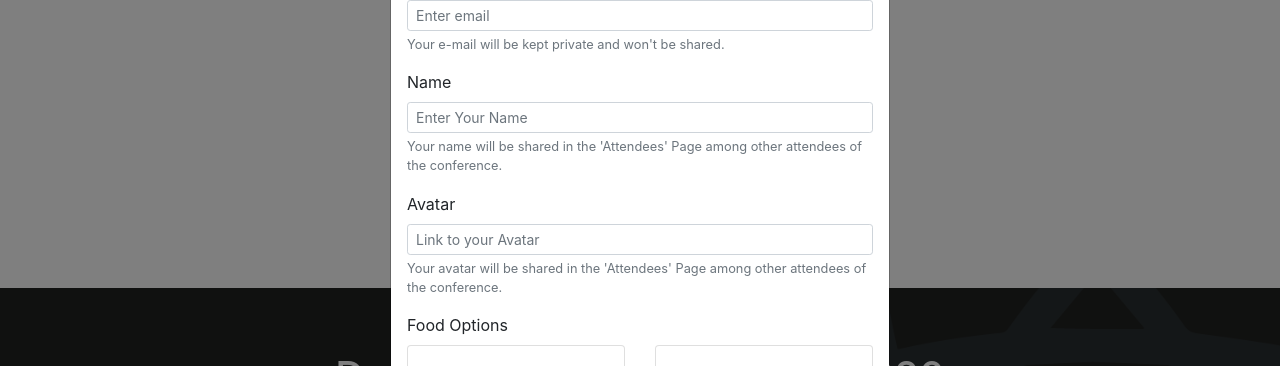
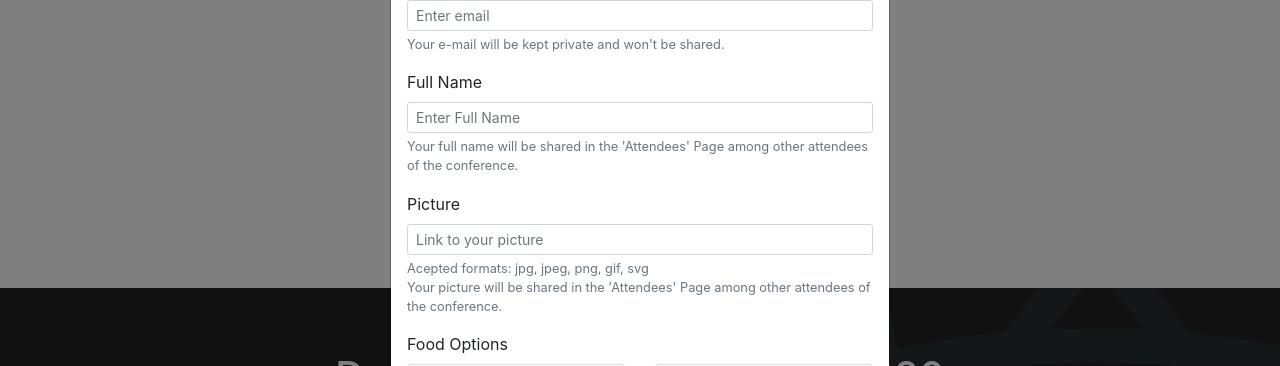
Before and after one commit to salimdellali/dummy-react-conf-website, a React (Create React App) app: page /attendees in a window 1280 px wide. Both pictures are taken after a click on the button "Register". Shown: the part 472-838 px from the top of the page. Built offline with nearby package versions, Linux system fonts and the light colour scheme; no server answers.

Commit message:
finished new attendee registration form

```diff
--- a/package.json
+++ b/package.json
@@ -6,6 +6,7 @@
     "@testing-library/jest-dom": "^4.2.4",
     "@testing-library/react": "^9.5.0",
     "@testing-library/user-event": "^7.2.1",
+    "axios": "^0.21.1",
     "bootstrap": "^4.5.2",
     "formik": "^2.2.6",
     "react": "^16.13.1",
@@ -13,7 +14,8 @@
     "react-dom": "^16.13.1",
     "react-icons": "^3.11.0",
     "react-router-dom": "^5.2.0",
-    "react-scripts": "3.4.3"
+    "react-scripts": "3.4.3",
+    "yup": "^0.32.9"
   },
   "scripts": {
     "start": "react-scripts start",
--- a/src/components/EmailRegister.js
+++ b/src/components/EmailRegister.js
@@ -1,22 +1,48 @@
 import React, { useState } from 'react';
-import { Form, Col, Button, Row, Modal, Card } from 'react-bootstrap';
+import { Formik } from 'formik';
+import * as Yup from 'yup';
+import axios from 'axios';
+import {
+	Form,
+	Col,
+	Button,
+	Row,
+	Modal,
+	Card,
+	Spinner,
+	Alert,
+} from 'react-bootstrap';
+import { GoLinkExternal } from 'react-icons/go';
 import classes from '../Classes.module.css';
 
 export const EmailRegister = ({ alignment }) => {
+	const [email, setEmail] = useState('');
+
 	// state related to the modal
-	const [show, setShow] = useState(false);
-	const handleClose = () => setShow(false);
-	const handleShow = () => setShow(true);
+	const [showModal, setShowModal] = useState(false);
+	const handleClose = () => setShowModal(false);
+	const handleShow = () => setShowModal(true);
 
-	// state related to the form
-	const [email, setEmail] = useState('');
-	const [name, setName] = useState('');
-	const [avatarLink, setAvatarLink] = useState('');
-	const [breakfast, setBreakfast] = useState('Classic');
-	const [snacks, setSnacks] = useState('Healthy');
-	const [lunch, setLunch] = useState('Healthy');
-	const [dinner, setDinner] = useState('Healthy');
-	const [codeOfConductCompliance, setCodeOfConductCompliance] = useState(false);
+	// state related to AlertRegister
+	const [showAlert, setShowAlert] = useState(false);
+	const [alertRegister, setAlertRegister] = useState({
+		variant: '',
+		heading: '',
+		body: '',
+	});
+
+	const validationSchema = Yup.object().shape({
+		email: Yup.string()
+			.email('Must be a valid email address')
+			.required('Email is required'),
+		fullName: Yup.string().required('Full name is required'),
+		picture: Yup.string()
+			.matches(
+				/(https?:\/\/.*\.(?:png|jpg|jpeg|gif|svg))/i,
+				'Enter correct image URL'
+			)
+			.required('URL required'),
+	});
 
 	return (
 		<>
@@ -37,8 +63,73 @@ export const EmailRegister = ({ alignment }) => {
 				</Button>
 			</Form>
 
+			<Formik
+				enableReinitialize
+				initialValues={{
+					email: email,
+					fullName: '',
+					picture: '',
+					breakfast: 'No Preference',
+					snacks: 'No Preference',
+					lunch: 'No Preference',
+					dinner: 'No Preference',
+				}}
+				validationSchema={validationSchema}
+				onSubmit={(values, { setSubmitting, resetForm }) => {
+					// Constructing the attendee object
+					const newAttendee = {
+						email: values.email,
+						fullName: values.fullName,
+						picture: values.picture,
+						foodOptions: {
+							breakfast: values.breakfast,
+							snacks: values.snacks,
+							lunch: values.lunch,
+							dinner: values.dinner,
+						},
+					};
+
+					setSubmitting(true);
+
+					axios
+						.post(
+							'https://dummy-react-conf-backend.herokuapp.com/api/attendees',
+							newAttendee
+						)
+						.then((res) => {
+							// Succesfully added new attendee
+							setShowAlert(true);
+							setAlertRegister({
+								variant: 'success',
+								heading: `Attendee ${res.data.fullName} Added Successfully!`,
+								// body:'You can view you name among the other attendees in the Attendees Page, or you can submit a new registration.',
+							});
+							resetForm();
+							setEmail('');
+							setSubmitting(false);
+						})
+						.catch((err) => {
+							setShowAlert(true);
+							setAlertRegister({
+								variant: 'danger',
+								heading: `Something went wrong!`,
+								body: `${err.response.data}`,
+							});
+							setSubmitting(false);
+						});
+				}}
+			>
+				{({
+					values,
+					errors,
+					touched,
+					handleChange,
+					handleBlur,
+					handleSubmit,
+					isSubmitting,
+				}) => (
 					<Modal
-				show={show}
+						show={showModal}
 						onHide={handleClose}
 						aria-labelledby="contained-modal-title-vcenter"
 						centered
@@ -46,49 +137,72 @@ export const EmailRegister = ({ alignment }) => {
 						<Modal.Header closeButton>
 							<Modal.Title>Few More Information</Modal.Title>
 						</Modal.Header>
+						<Form noValidate onSubmit={handleSubmit}>
 							<Modal.Body>
 								<Form.Group controlId="formBasicEmail">
 									<Form.Label>Email address</Form.Label>
 									<Form.Control
 										size="sm"
-							type="email"
+										type="text"
+										name="email"
 										placeholder="Enter email"
-							name="email"
-							value={email}
-							onChange={(e) => setEmail(e.target.value)}
+										onChange={handleChange}
+										onBlur={handleBlur}
+										value={values.email}
+										isValid={touched.email && !errors.email}
+										isInvalid={!!errors.email}
 									/>
-						<Form.Text className="text-muted">
+									<Form.Control.Feedback type="invalid">
+										{errors.email}
+									</Form.Control.Feedback>
+									<Form.Text muted>
 										Your e-mail will be kept private and won't be shared.
 									</Form.Text>
 								</Form.Group>
 
 								<Form.Group controlId="formBasicName">
-						<Form.Label>Name</Form.Label>
+									<Form.Label>Full Name</Form.Label>
 									<Form.Control
 										size="sm"
-							placeholder="Enter Your Name"
-							name="name"
-							value={name}
-							onChange={(e) => setName(e.target.value)}
+										type="text"
+										name="fullName"
+										placeholder="Enter Full Name"
+										onChange={handleChange}
+										onBlur={handleBlur}
+										value={values.fullName}
+										isValid={touched.fullName && !errors.fullName}
+										isInvalid={!!errors.fullName}
 									/>
-						<Form.Text className="text-muted">
-							Your name will be shared in the 'Attendees' Page among other
-							attendees of the conference.
+									<Form.Control.Feedback type="invalid">
+										{errors.fullName}
+									</Form.Control.Feedback>
+									<Form.Text muted>
+										Your full name will be shared in the 'Attendees' Page among
+										other attendees of the conference.
 									</Form.Text>
 								</Form.Group>
 
 								<Form.Group controlId="formBasicAvatar">
-						<Form.Label>Avatar</Form.Label>
+									<Form.Label>Picture</Form.Label>
 									<Form.Control
 										size="sm"
-							placeholder="Link to your Avatar"
-							name="avatarLink"
-							value={avatarLink}
-							onChange={(e) => setAvatarLink(e.target.value)}
+										type="text"
+										name="picture"
+										placeholder="Link to your picture"
+										onChange={handleChange}
+										onBlur={handleBlur}
+										value={values.picture}
+										isValid={touched.picture && !errors.picture}
+										isInvalid={!!errors.picture}
 									/>
-						<Form.Text className="text-muted">
-							Your avatar will be shared in the 'Attendees' Page among other
-							attendees of the conference.
+									<Form.Control.Feedback type="invalid">
+										{errors.picture}
+									</Form.Control.Feedback>
+									<Form.Text muted>
+										Acepted formats: jpg, jpeg, png, gif, svg
+										<br />
+										Your picture will be shared in the 'Attendees' Page among
+										other attendees of the conference.
 									</Form.Text>
 								</Form.Group>
 
@@ -103,31 +217,32 @@ export const EmailRegister = ({ alignment }) => {
 														custom
 														type="radio"
 														label="Classic"
-											name="formRadiosBreakfast"
+														name="breakfast"
 														id="formRadiosBreakfastClassic"
 														value="Classic"
-											checked={breakfast === 'Classic'}
-											onChange={() => setBreakfast('Classic')}
+														onChange={handleChange}
+														onBlur={handleBlur}
 													/>
 													<Form.Check
 														custom
 														type="radio"
 														label="English"
-											name="formRadiosBreakfast"
+														name="breakfast"
 														id="formRadiosBreakfastEnglish"
 														value="English"
-											checked={breakfast === 'English'}
-											onChange={() => setBreakfast('English')}
+														onChange={handleChange}
+														onBlur={handleBlur}
 													/>
 													<Form.Check
 														custom
 														type="radio"
 														label="No preference"
-											name="formRadiosBreakfast"
+														name="breakfast"
 														id="formRadiosBreakfastNoPreference"
-											value="No preference"
-											checked={breakfast === 'No preference'}
-											onChange={() => setBreakfast('No preference')}
+														value="No Preference"
+														onChange={handleChange}
+														onBlur={handleBlur}
+														defaultChecked
 													/>
 												</Card.Body>
 											</Card>
@@ -140,31 +255,32 @@ export const EmailRegister = ({ alignment }) => {
 														custom
 														type="radio"
 														label="Healthy"
-											name="formRadiosSnacks"
+														name="snacks"
 														id="formRadiosSnacksHealthy"
 														value="Healthy"
-											checked={snacks === 'Healthy'}
-											onChange={() => setSnacks('Healthy')}
+														onChange={handleChange}
+														onBlur={handleBlur}
 													/>
 													<Form.Check
 														custom
 														type="radio"
 														label="Regular"
-											name="formRadiosSnacks"
+														name="snacks"
 														id="formRadiosSnacksRegular"
 														value="Regular"
-											checked={snacks === 'Regular'}
-											onChange={() => setSnacks('Regular')}
+														onChange={handleChange}
+														onBlur={handleBlur}
 													/>
 													<Form.Check
 														custom
 														type="radio"
 														label="No preference"
-											name="formRadiosSnacks"
+														name="snacks"
 														id="formRadiosSnacksNoPreference"
-											value="No preference"
-											checked={snacks === 'No preference'}
-											onChange={() => setSnacks('No preference')}
+														value="No Preference"
+														onChange={handleChange}
+														onBlur={handleBlur}
+														defaultChecked
 													/>
 												</Card.Body>
 											</Card>
@@ -179,31 +295,32 @@ export const EmailRegister = ({ alignment }) => {
 														custom
 														type="radio"
 														label="Healthy"
-											name="formRadiosLunch"
+														name="lunch"
 														id="formRadiosLunchHealthy"
 														value="Healthy"
-											checked={lunch === 'Healthy'}
-											onChange={() => setLunch('Healthy')}
+														onChange={handleChange}
+														onBlur={handleBlur}
 													/>
 													<Form.Check
 														custom
 														type="radio"
 														label="Fast Food"
-											name="formRadiosLunch"
+														name="lunch"
 														id="formRadiosLunchFastFood"
 														value="Fast Food"
-											checked={lunch === 'Fast Food'}
-											onChange={() => setLunch('Fast Food')}
+														onChange={handleChange}
+														onBlur={handleBlur}
 													/>
 													<Form.Check
 														custom
 														type="radio"
 														label="No preference"
-											name="formRadiosLunch"
+														name="lunch"
 														id="formRadiosLunchNoPreference"
 														value="No Preference"
-											checked={lunch === 'No Preference'}
-											onChange={() => setLunch('No Preference')}
+														onChange={handleChange}
+														onBlur={handleBlur}
+														defaultChecked
 													/>
 												</Card.Body>
 											</Card>
@@ -216,31 +333,32 @@ export const EmailRegister = ({ alignment }) => {
 														custom
 														type="radio"
 														label="Healthy"
-											name="formRadiosDinner"
+														name="dinner"
 														id="formRadiosDinnerHealthy"
 														value="Healthy"
-											checked={dinner === 'Healthy'}
-											onChange={() => setDinner('Healthy')}
+														onChange={handleChange}
+														onBlur={handleBlur}
 													/>
 													<Form.Check
 														custom
 														type="radio"
 														label="Fast Food"
-											name="formRadiosDinner"
+														name="dinner"
 														id="formRadiosDinnerFastFood"
 														value="Fast Food"
-											checked={dinner === 'Fast Food'}
-											onChange={() => setDinner('Fast Food')}
+														onChange={handleChange}
+														onBlur={handleBlur}
 													/>
 													<Form.Check
 														custom
 														type="radio"
 														label="No preference"
-											name="formRadiosDinner"
+														name="dinner"
 														id="formRadiosDinnerNoPreference"
-											value="No preference"
-											checked={dinner === 'No preference'}
-											onChange={() => setDinner('No preference')}
+														value="No Preference"
+														onChange={handleChange}
+														onBlur={handleBlur}
+														defaultChecked
 													/>
 												</Card.Body>
 											</Card>
@@ -248,15 +366,45 @@ export const EmailRegister = ({ alignment }) => {
 									</Row>
 								</Form.Group>
 
-					<Form.Group controlId="formBasicCheckbox">
-						<Form.Check
-							custom
-							type="checkbox"
-							label="By checking this, you agree to comply with the Code Of Conduct"
-							onChange={(e) => setCodeOfConductCompliance(e.target.checked)}
-							checked={codeOfConductCompliance}
-						/>
-					</Form.Group>
+								<p>
+									<strong>
+										By filling this form, you agree to comply with the{' '}
+										<a
+											href="/code-of-conduct"
+											target="_blank"
+											rel="noopener noreferrer"
+										>
+											Code Of Conduct <GoLinkExternal />
+										</a>
+									</strong>
+								</p>
+								{showAlert && (
+									<Alert
+										variant={alertRegister.variant}
+										onClose={() => setShowAlert(false)}
+										dismissible
+									>
+										<Alert.Heading>{alertRegister.heading}</Alert.Heading>
+										<p>
+											{alertRegister.body}
+											{alertRegister.variant === 'success' && (
+												<>
+													<li>
+														You can view your name among other attendees in the{' '}
+														<a
+															href="/attendees"
+															target="_blank"
+															rel="noopener noreferrer"
+														>
+															Attendees Page <GoLinkExternal />
+														</a>
+													</li>
+													<li>Or you can submit a new Registration</li>
+												</>
+											)}
+										</p>
+									</Alert>
+								)}
 							</Modal.Body>
 							<Modal.Footer>
 								<Button
@@ -266,11 +414,25 @@ export const EmailRegister = ({ alignment }) => {
 								>
 									Close
 								</Button>
-					<Button onClick={handleClose} className={classes.reactStyledButton}>
-						Register
+								<Button
+									type="submit"
+									disabled={isSubmitting}
+									className={classes.reactStyledButton}
+								>
+									{isSubmitting ? (
+										<>
+											<Spinner animation="border" size="sm" className="mr-2" />
+											Registering
+										</>
+									) : (
+										'Register'
+									)}
 								</Button>
 							</Modal.Footer>
+						</Form>
 					</Modal>
+				)}
+			</Formik>
 		</>
 	);
 };
```
Also changed, not shown: 1 other file (tests, documents, lock files or other folders). Lines whose indentation alone changed are shown as unchanged.
